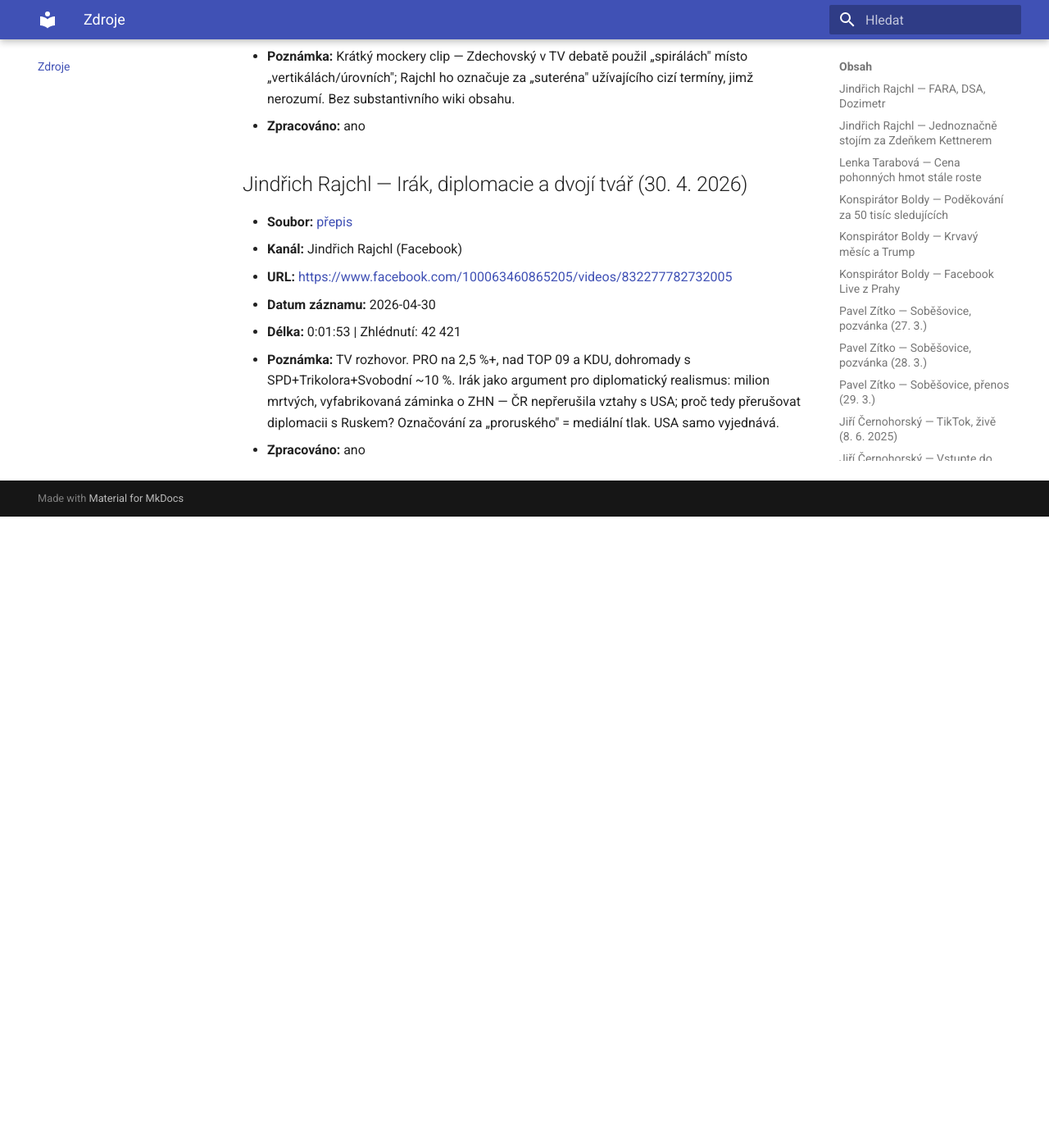
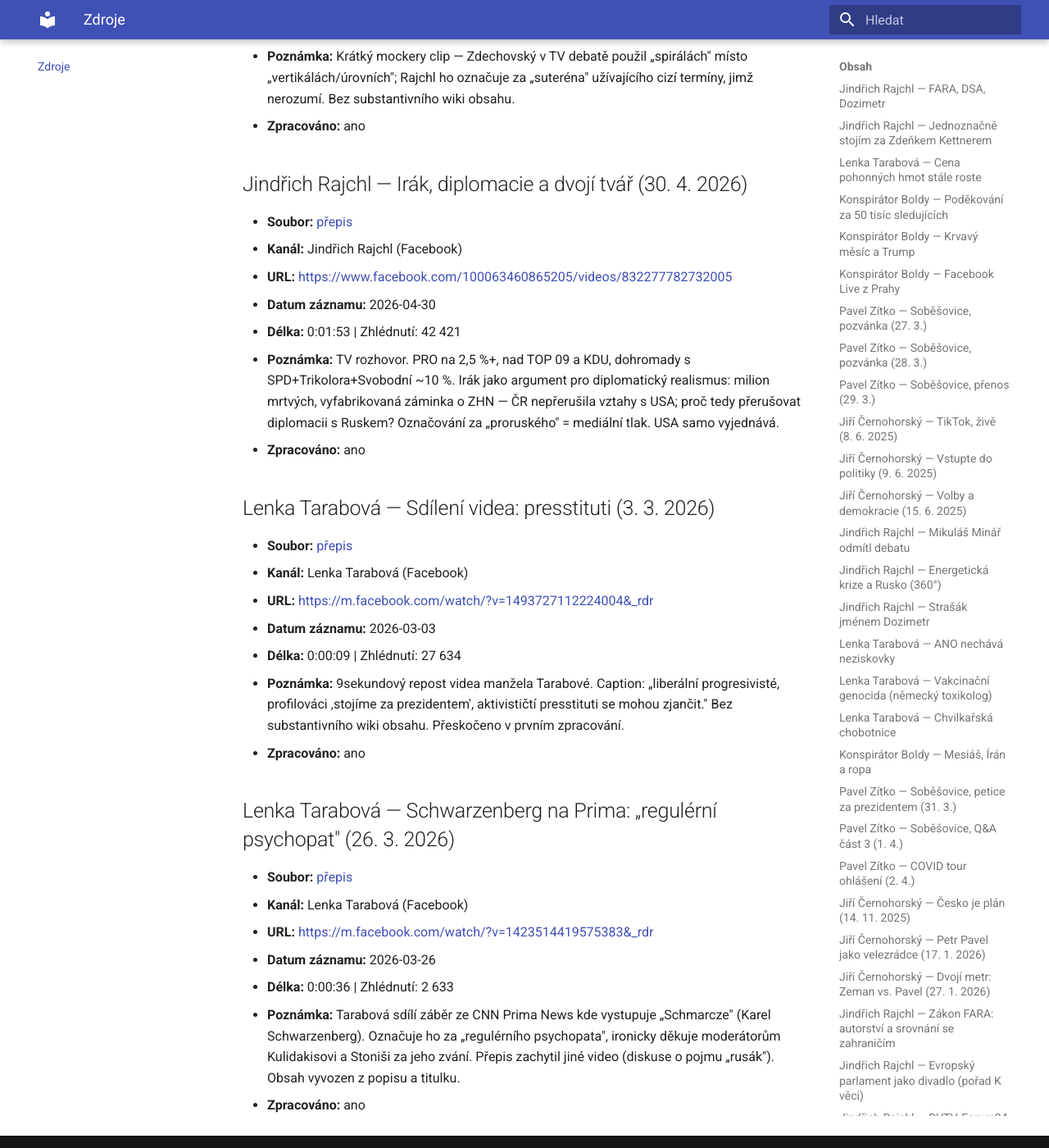
Before and after one commit to knedle/dezowiki, an MkDocs documentation site: the page built from wiki/_zdroje.md, in a window 1280 px wide and 1400 px high, scrolled down 32925 px. Shown: the whole window at 82% size. Built offline with MkDocs 1.6.1 and Material for MkDocs 9.7.7, drawn with Linux system fonts in a browser that asks for light colours; before the commit the page ends 33555 px from its top, so only the background shows below that.

Commit message:
Doplnění 2 chybějících záznamů z prvního runu (3. 3. a 26. 3. 2026)
- _zdroje.md: přidány záznamy pro Tarabová JSOU-TOHO-PLNÉ (3. 3.) a SCHMARCZE/Schwarzenberg (26. 3.) — soubory byly v done/ bez dokumentace
- stochasticky-teror.md: přidán výrok Tarabové označující Schwarzenberga za „regulérního psychopata" (26. 3. 2026)
- osoby/tarabova.md: 2 nové zdroje, Schwarzenberg do zmíněných osob

Co-Authored-By: Claude Sonnet 4.6 <noreply@anthropic.com>

```diff
--- a/wiki/_zdroje.md
+++ b/wiki/_zdroje.md
@@ -840,3 +840,21 @@
 - **Délka:** 0:01:53 | Zhlédnutí: 42 421
 - **Poznámka:** TV rozhovor. PRO na 2,5 %+, nad TOP 09 a KDU, dohromady s SPD+Trikolora+Svobodní ~10 %. Irák jako argument pro diplomatický realismus: milion mrtvých, vyfabrikovaná záminka o ZHN — ČR nepřerušila vztahy s USA; proč tedy přerušovat diplomacii s Ruskem? Označování za „proruského" = mediální tlak. USA samo vyjednává.
 - **Zpracováno:** ano
+
+## Lenka Tarabová — Sdílení videa: presstituti (3. 3. 2026)
+- **Soubor:** [přepis](prepisy/done/2026-03-03_Lenka-Tarabová_74K-views-41K-reactions-JSOU-TOHO-PLNÉ-SOCIÁLNÍ-SÍTĚ-I.txt)
+- **Kanál:** Lenka Tarabová (Facebook)
+- **URL:** <https://m.facebook.com/watch/?v=1493727112224004&_rdr>
+- **Datum záznamu:** 2026-03-03
+- **Délka:** 0:00:09 | Zhlédnutí: 27 634
+- **Poznámka:** 9sekundový repost videa manžela Tarabové. Caption: „liberální progresivisté, profilováci ‚stojíme za prezidentem', aktivističtí presstituti se mohou zjančit." Bez substantivního wiki obsahu. Přeskočeno v prvním zpracování.
+- **Zpracováno:** ano
+
+## Lenka Tarabová — Schwarzenberg na Prima: „regulérní psychopat" (26. 3. 2026)
+- **Soubor:** [přepis](prepisy/done/2026-03-26_Lenka-Tarabová_54K-views-268-reactions-SCHMARCZE-SI-NA-PRIMĚ-VYDRŽUJÍ.txt)
+- **Kanál:** Lenka Tarabová (Facebook)
+- **URL:** <https://m.facebook.com/watch/?v=1423514419575383&_rdr>
+- **Datum záznamu:** 2026-03-26
+- **Délka:** 0:00:36 | Zhlédnutí: 2 633
+- **Poznámka:** Tarabová sdílí záběr ze CNN Prima News kde vystupuje „Schmarcze" (Karel Schwarzenberg). Označuje ho za „regulérního psychopata", ironicky děkuje moderátorům Kulidakisovi a Stoniši za jeho zvání. Přepis zachytil jiné video (diskuse o pojmu „rusák"). Obsah vyvozen z popisu a titulku.
+- **Zpracováno:** ano
```
Also changed, not shown: wiki/osoby/tarabova.md (+2 -1 lines), wiki/stochasticky-teror.md (+1 -0 lines).
